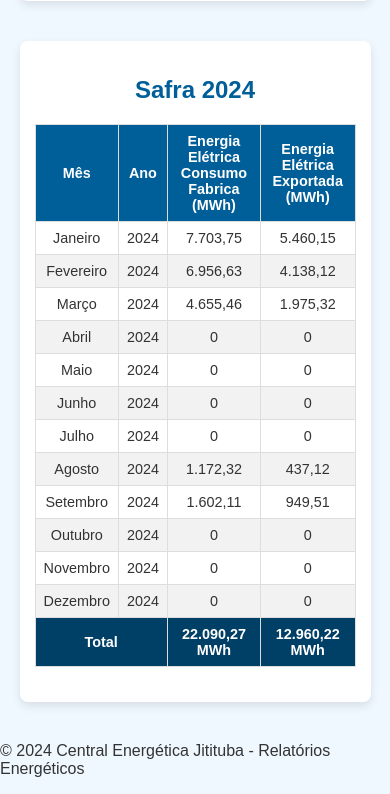
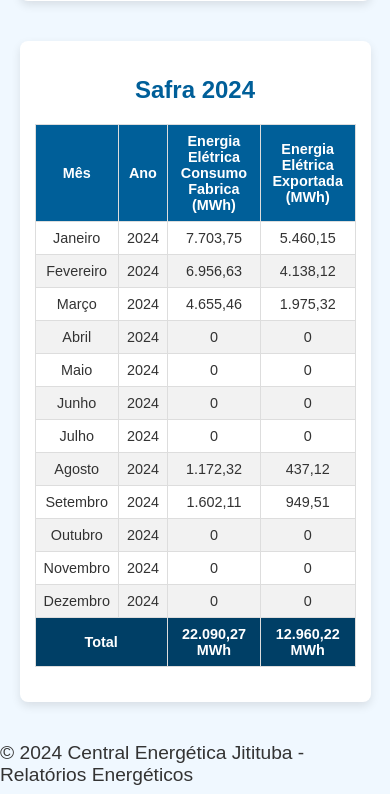
Before and after one commit to phgs7/Central-Jitituba, a plain HTML site: page index.html in a window 390 px wide. Shown: the part 5059-5853 px from the top of the page. Drawn offline with Linux system fonts and the light colour scheme.

Commit message:
Add files via upload

```diff
--- a/style.css
+++ b/style.css
@@ -142,7 +142,8 @@ tfoot tr {
     }
 
     footer p {
-        font-size: 1em;
+        font-size: 1.2em;
+        margin: 5px 0;
     }
 
     /* Corrige o problema de overflow da tabela */
```
